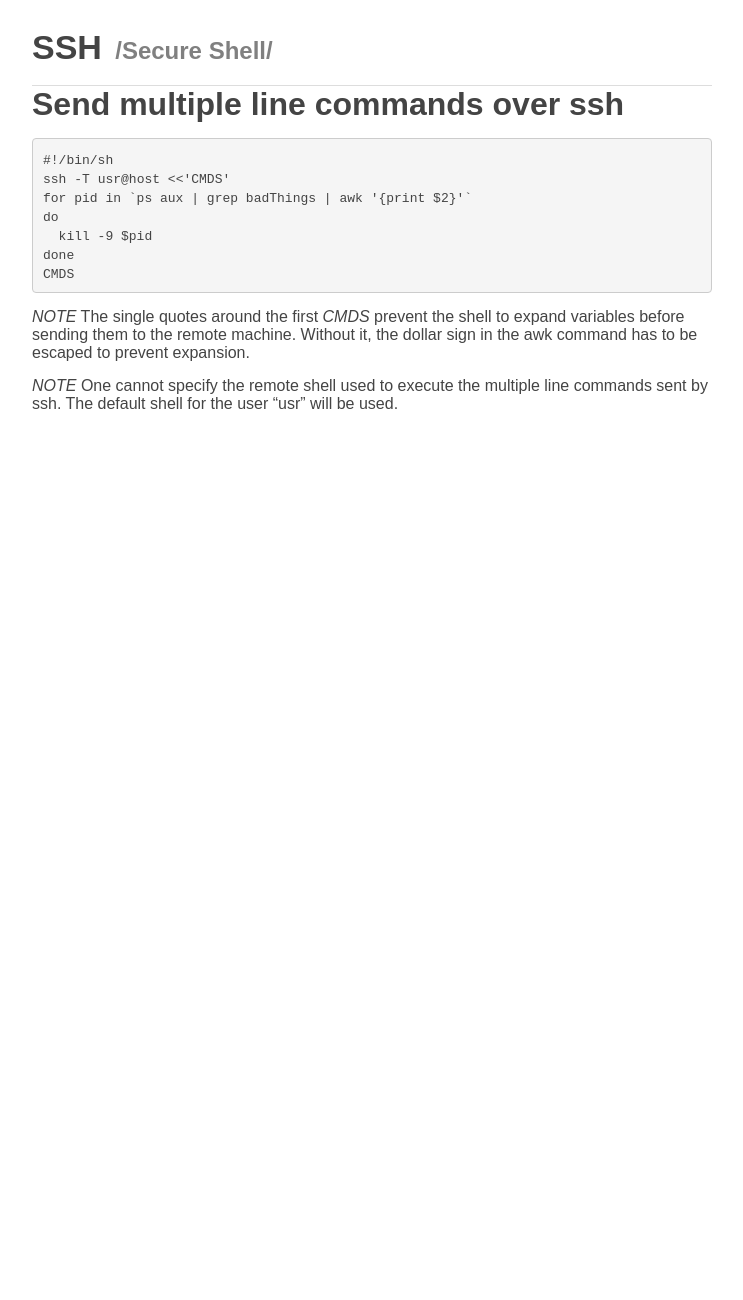
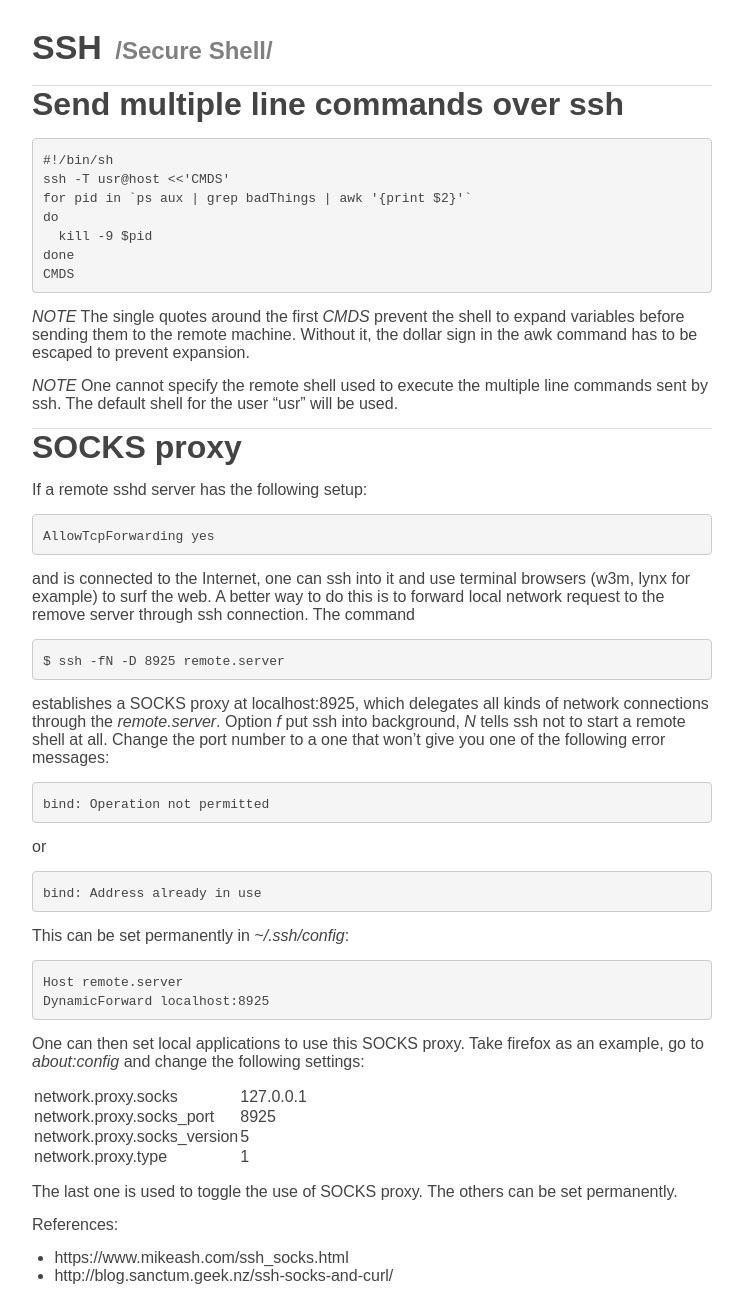
Before and after one commit to jintonic/jintonic.github.io, a Jekyll site: the page built from cs/ssh/index.md, in a window 1280 px wide. Shown: the whole page, without its empty margins (268-1011 px from the left). Built offline with Jekyll 4.4.1, drawn with Linux system fonts in a browser that asks for light colours; comment, search, counter and statistics services are not loaded; before the commit the page ends 900 px from its top, so only the background shows below that.

Commit message:
added socks proxy

````diff
--- a/cs/ssh/index.md
+++ b/cs/ssh/index.md
@@ -8,7 +8,7 @@ subtitle: Secure Shell
 Send multiple line commands over ssh
 ====================================
 
-```bash
+~~~bash
 #!/bin/sh
 ssh -T usr@host <<'CMDS'
 for pid in `ps aux | grep badThings | awk '{print $2}'`
@@ -16,7 +16,7 @@ do
   kill -9 $pid
 done
 CMDS
-```
+~~~
 
 *NOTE* The single quotes around the first *CMDS* prevent the shell to expand
 variables before sending them to the remote machine. Without it, the dollar
@@ -24,3 +24,58 @@ sign in the awk command has to be escaped to prevent expansion.
 
 *NOTE* One cannot specify the remote shell used to execute the multiple line
 commands sent by ssh. The default shell for the user "usr" will be used.
+
+SOCKS proxy
+===========
+
+If a remote sshd server has the following setup:
+
+~~~
+AllowTcpForwarding yes
+~~~
+
+and is connected to the Internet, one can ssh into it and use terminal browsers
+(w3m, lynx for example) to surf the web. A better way to do this is to forward
+local network request to the remove server through ssh connection. The command
+
+~~~bash
+$ ssh -fN -D 8925 remote.server
+~~~
+
+establishes a SOCKS proxy at localhost:8925, which delegates all kinds of
+network connections through the *remote.server*. Option *f* put ssh into
+background, *N* tells ssh not to start a remote shell at all. Change the port
+number to a one that won't give you one of the following error messages:
+
+~~~
+bind: Operation not permitted
+~~~
+
+or
+
+~~~
+bind: Address already in use
+~~~
+
+This can be set permanently in *~/.ssh/config*:
+
+~~~
+Host remote.server
+DynamicForward localhost:8925
+~~~
+
+One can then set local applications to use this SOCKS proxy. Take firefox as an
+example, go to *about:config* and change the following settings:
+
+network.proxy.socks         | 127.0.0.1
+network.proxy.socks_port    | 8925
+network.proxy.socks_version | 5
+network.proxy.type          | 1
+
+The last one is used to toggle the use of SOCKS proxy. The others can be set
+permanently.
+
+References:
+
+- https://www.mikeash.com/ssh_socks.html
+- http://blog.sanctum.geek.nz/ssh-socks-and-curl/
````
